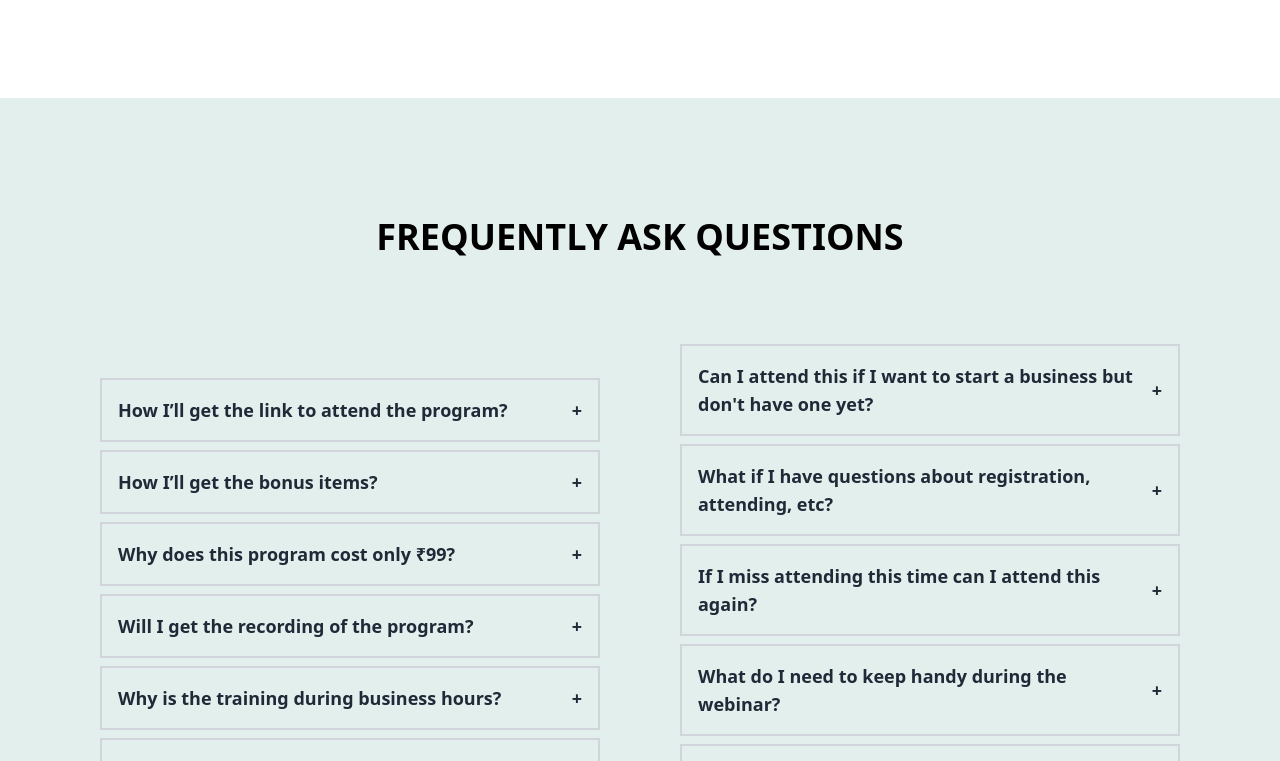
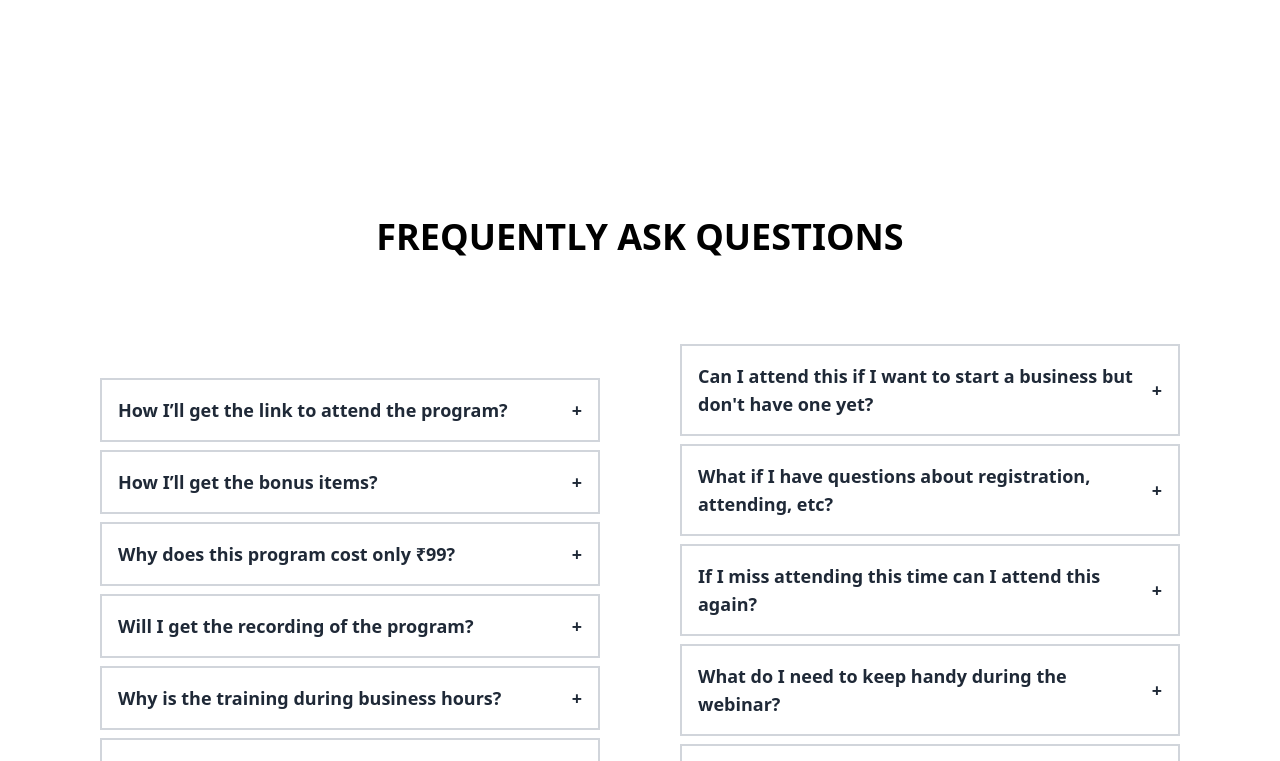
Before and after one commit to Qriocity-Company/1-club, a React (Create React App) app: page / in a window 1280 px wide. Shown: the part 7054-7815 px from the top of the page. Built offline with nearby package versions, Linux system fonts and the light colour scheme.

Commit message:
Update FAQ.js

```diff
--- a/src/Components/FAQ.js
+++ b/src/Components/FAQ.js
@@ -69,7 +69,7 @@ const FAQ = () => {
   const secondColumnFAQs = faqs.slice(7);
 
   return (
-    <div className="w-full flex items-center p-4 md:p-0 justify-center bg-[#e3efec]">
+    <div className="w-full flex items-center p-4 md:p-0 justify-center ">
       <div className="max-w-4xl mx-auto py-8 md:mt-20 mb-20">
         <h2 className="text-[28px] md:text-[36px] font-bold text-center ">
           FREQUENTLY ASK QUESTIONS
```
